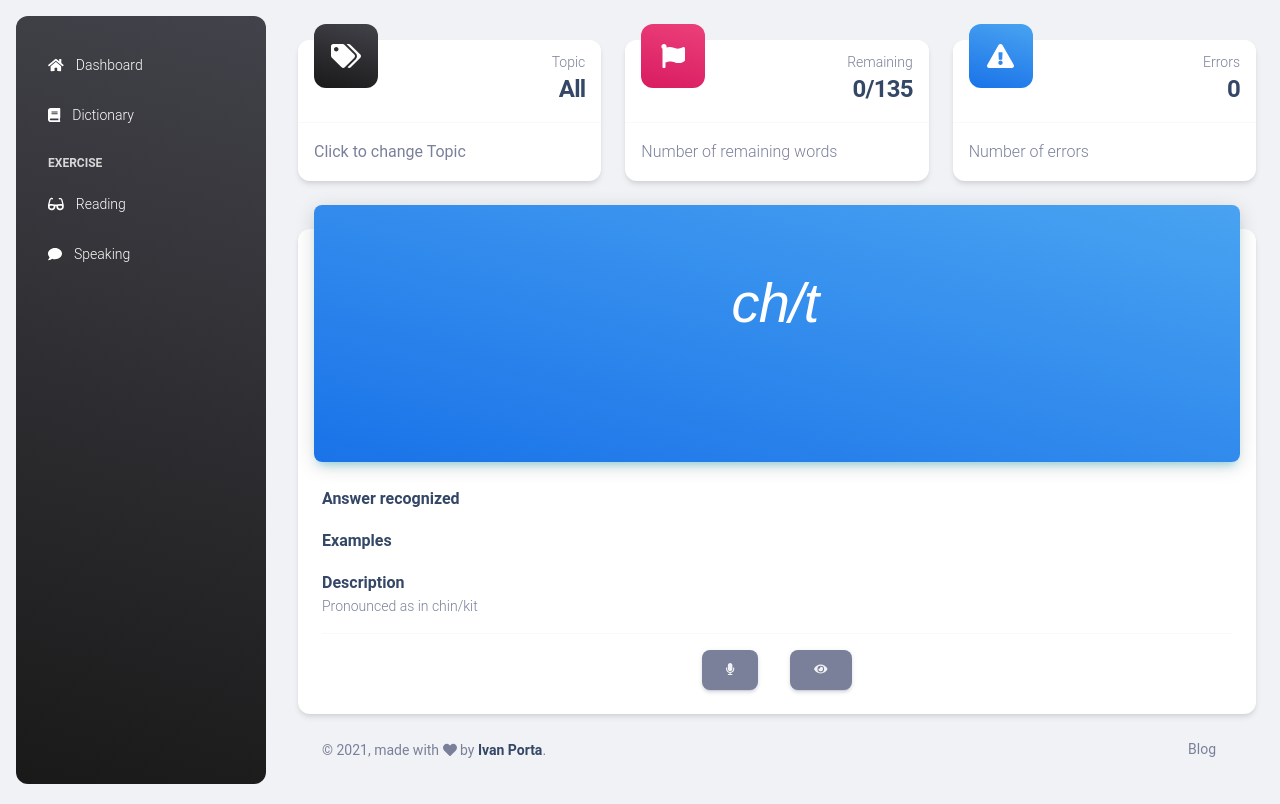
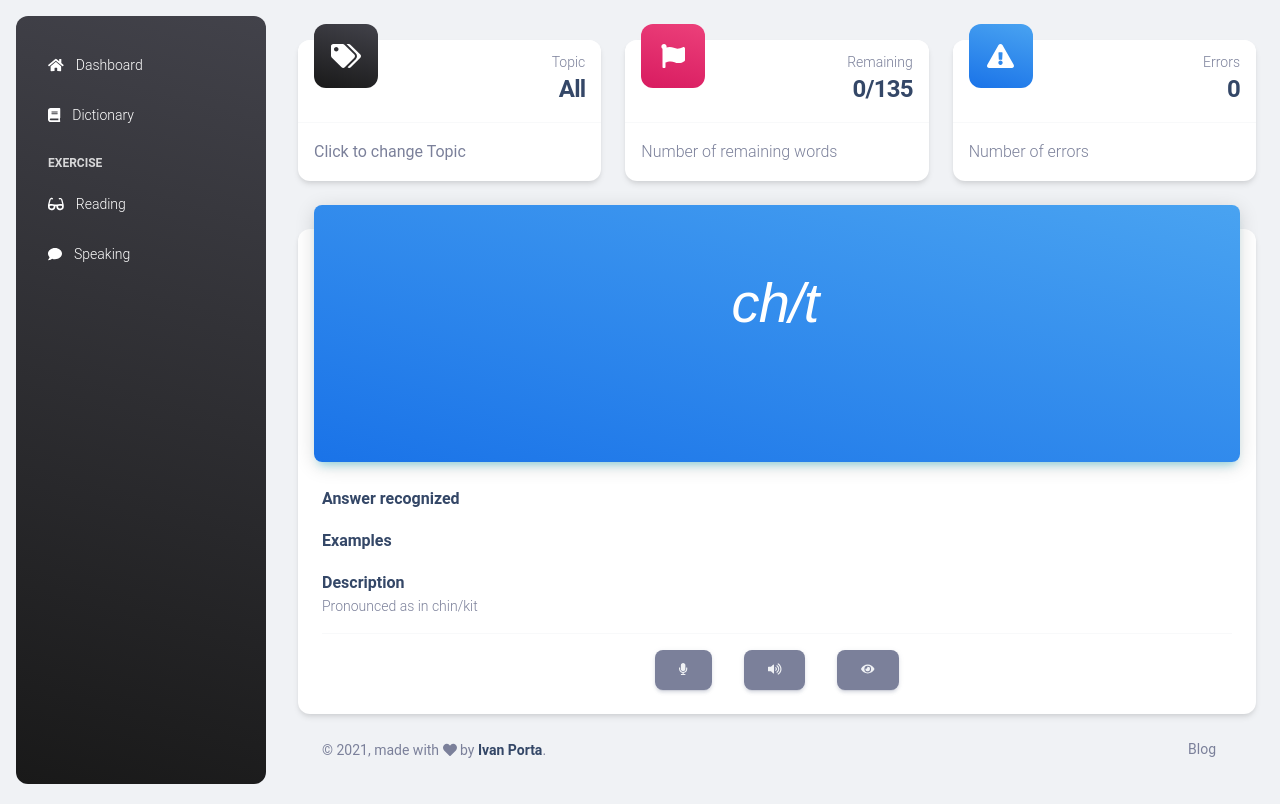
Before and after one commit to GTRekter/MetisPlatform, a React (Create React App) app in the folder web/: page /exercise/speak in a window 1280 px wide. Built offline with nearby package versions, Linux system fonts and the light colour scheme.

Commit message:
add button speak

```diff
--- a/web/src/components/Speak.js
+++ b/web/src/components/Speak.js
@@ -1,7 +1,7 @@
 import React, { Component } from 'react';
 import SpeechService from '../services/SpeechService';
 import { FontAwesomeIcon } from '@fortawesome/react-fontawesome'
-import { faMicrophone, faMicrophoneSlash, faEye, faEyeSlash } from '@fortawesome/free-solid-svg-icons'
+import { faMicrophone, faMicrophoneSlash, faEye, faEyeSlash, faVolumeUp, faVolumeMute } from '@fortawesome/free-solid-svg-icons'
 
 export default class Speak extends Component {
     constructor(props) {
@@ -9,19 +9,30 @@ export default class Speak extends Component {
         this.state = {
             userAnswer: null,
             viewTranslation: false,
+            isPlaying: false,
             isAnswerCorrect: false,
             isRecordingMicrophone: false
         }
         this.onClickToggleMicrophone = this.onClickToggleMicrophone.bind(this);
         this.onClickViewTranslation = this.onClickViewTranslation.bind(this);
+        this.onClickPlayTranslation = this.onClickPlayTranslation.bind(this);
     }
     onClickViewTranslation = () => {
-        if (!this.state.viewTranslation) {
-            SpeechService.synthesizeSpeech(this.props.currentWord.korean);
-        }
         this.setState({
             viewTranslation: !this.state.viewTranslation
         })
+    };
+    onClickPlayTranslation = () => {
+        let self = this;
+        this.setState({
+            isPlaying: true
+        });
+        SpeechService.synthesizeSpeech(self.props.currentWord.korean);
+        setTimeout(function () {
+            self.setState({
+                isPlaying: false
+            })
+        }, 2000);
     };
     onClickToggleMicrophone = async () => {
         var self = this;
@@ -56,6 +67,10 @@ export default class Speak extends Component {
         if (this.state.viewTranslation) {
             transation = <h2 className="text-white">{this.props.currentWord.korean} <br />({this.props.currentWord.roman})</h2>
             translationIcon = <FontAwesomeIcon className="link-light" icon={faEyeSlash} />
+        }
+        var playIcon = <FontAwesomeIcon className="link-light" icon={faVolumeUp} />;
+        if (this.state.isPlaying) {
+            playIcon = <FontAwesomeIcon className="link-light" icon={faVolumeMute} />
         }
         var microphoneIcon = <FontAwesomeIcon className="link-light" icon={faMicrophone} />;
         if (this.state.isRecordingMicrophone) {
@@ -97,6 +112,9 @@ export default class Speak extends Component {
                         <button className="btn btn-secondary mx-3 mb-0 text-white" onClick={() => this.onClickToggleMicrophone()}>
                             {microphoneIcon}
                         </button>
+                        <button className="btn btn-secondary mx-3 mb-0 text-white" onClick={() => this.onClickPlayTranslation()}>
+                            {playIcon}
+                        </button>
                         <button className="btn btn-secondary mx-3 mb-0 text-white" onClick={() => this.onClickViewTranslation()}>
                             {translationIcon}
                         </button>
```
